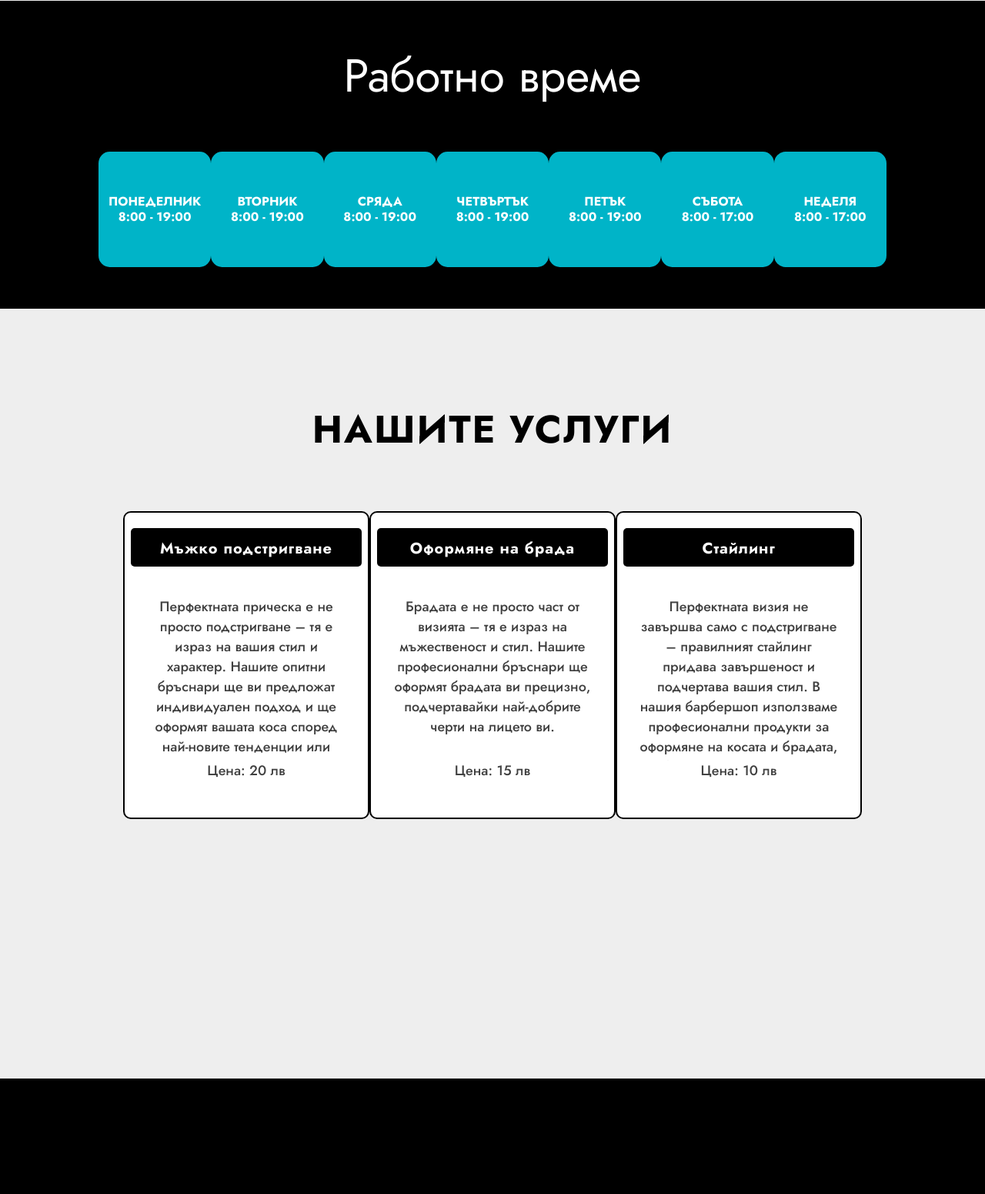
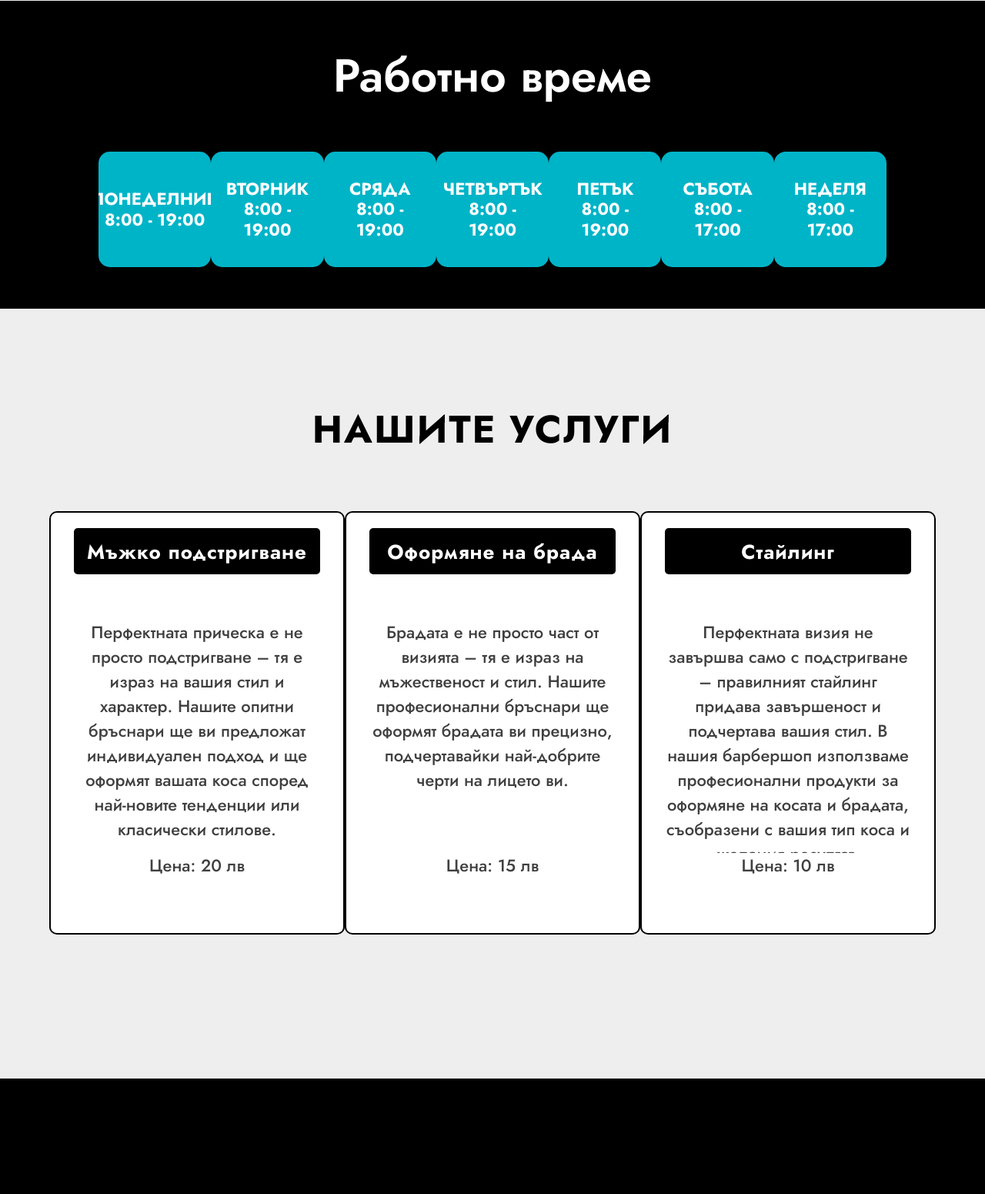
Before and after one commit to danikoynov/Barbershop-Website, a Flask app: page / in a window 1280 px wide. Shown: the part 1079-2630 px from the top of the page at 77% size. Run offline with Flask 3, Linux system fonts and the light colour scheme.

Commit message:
cosmetic stuff 2

```diff
--- a/static/content_styles.css
+++ b/static/content_styles.css
@@ -26,7 +26,7 @@
 
 
 .book_button{
-    background-color: rgb(255, 119, 0);
+    background-color: #00b4c8;;
     width: 400px;
     height: 80px;
     font-size: 40px;
@@ -52,9 +52,10 @@
     color: white;
     font-family: Jost;
     text-align: center;
-    font-size: 45px;
+    font-size: 50px;
     padding-top: 280px;
-    text-shadow: 2px 2px 5px rgba(0, 0, 0, 0.4);
+    text-shadow: 3px 3px 6px rgba(0, 0, 0, 0.6);
+    font-weight: 600;
 }
 
 
@@ -65,7 +66,7 @@
 
 }
 .services-list{
-    width:75%;
+    width:90%;
     margin-top: 50px;
     display: flex;
     flex-direction: row;
@@ -77,8 +78,8 @@
     background-color: #ffffff;
     display: flex;
     flex-direction: column;
-    width: 350px;  /* Adjust width as needed */
-    height: 400px; /* Height is 1/3 of width */
+    width: 450px;  /* Adjust width as needed */
+    height: 550px; /* Height is 1/3 of width */
     border: 2px solid black; /* Thin black border */
     display: flex;
     /*justify-content: center;*/
@@ -100,10 +101,10 @@
     letter-spacing: 1px;
     color: white;
     border: none;
-    height: 50px;
-    width: 300px;
+    height: 60px;
+    width: 320px;
     padding: 12px 12px;  /* Adjust size */
-    font-size: 20px;
+    font-size: 26px;
     font-weight: bold;
     cursor: pointer;
     text-align: center;
@@ -138,7 +139,7 @@
     color:#404040;
     font-family: Jost, sans-serif;
     font-weight: 500;
-    font-size: 18px;
+    font-size: 22px;
 }
 
 .price-text{
@@ -186,7 +187,7 @@
 .working-hours-circle{
 
 
-    width: 150px;
+    width: 180px;
     height: 150px;
     border-radius: 10%;
     /*background: #00b569;*/
@@ -197,7 +198,7 @@
     justify-content: center; /* Center text vertically */
     align-items: center; /* Center text horizontally */
     text-align: center;
-    font-size: 16px;
+    font-size: 22px;
     font-weight: bold;
     padding: 10px;
     line-height: 1.2; /* Adjust line height to bring text a bit up */
--- a/static/nav_base_styles.css
+++ b/static/nav_base_styles.css
@@ -49,12 +49,12 @@ header{
 }
 
 .nav__links li a:hover{
-    color: #008889
+    color: #00b4c8;
 }
 
 button{
     padding: 9px 25px;
-    background-color: rgb(0, 136, 169);
+    background-color: #00b4c8;;
     /**background-origin: rgba(0, 136, 169, 1);*/
     border: none;
     border-radius: 50px;
@@ -63,5 +63,5 @@ button{
 }
 
 button:hover{
-    opacity: 0.8;
+    opacity: 0.85;
 }
--- a/templates/index.html
+++ b/templates/index.html
@@ -30,6 +30,7 @@
             font-family: Jost, sans-serif;
             color: white;
             font-size: 60px;
+            font-weight: 600;
         "> Работно време</div>
 
         <div class = "working-hours-row">
```
